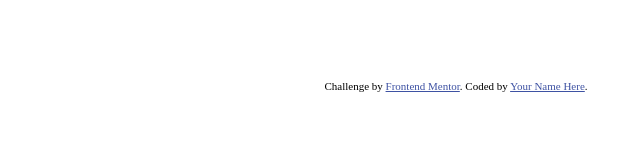
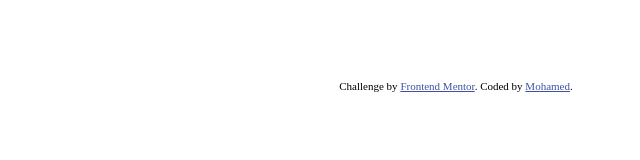
Before and after one commit to Ref34t/bookmark-landing-page-master, a plain HTML site: page index.html in a window 1280 px wide. Shown: the full height of the page, 184-824 px from the left. Drawn offline with Linux system fonts and the light colour scheme.

Commit message:
third commit

```diff
--- a/index.html
+++ b/index.html
@@ -21,7 +21,7 @@
   <footer>
     <p class="attribution">
       Challenge by <a href="https://www.frontendmentor.io?ref=challenge" target="_blank">Frontend Mentor</a>.
-      Coded by <a href="#">Your Name Here</a>.
+      Coded by <a href="#">Mohamed</a>.
     </p>
   </footer>
 </body>
```
